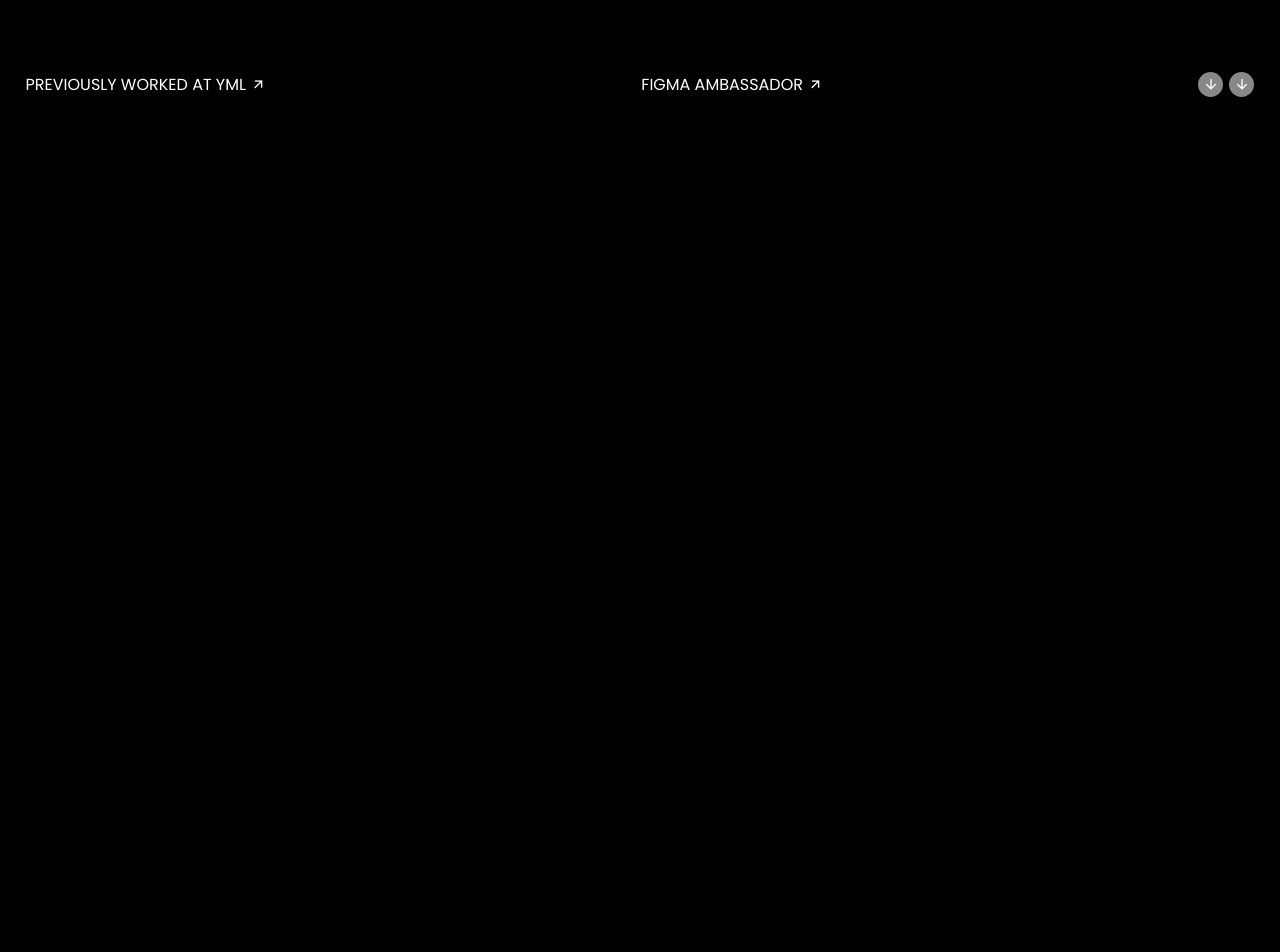
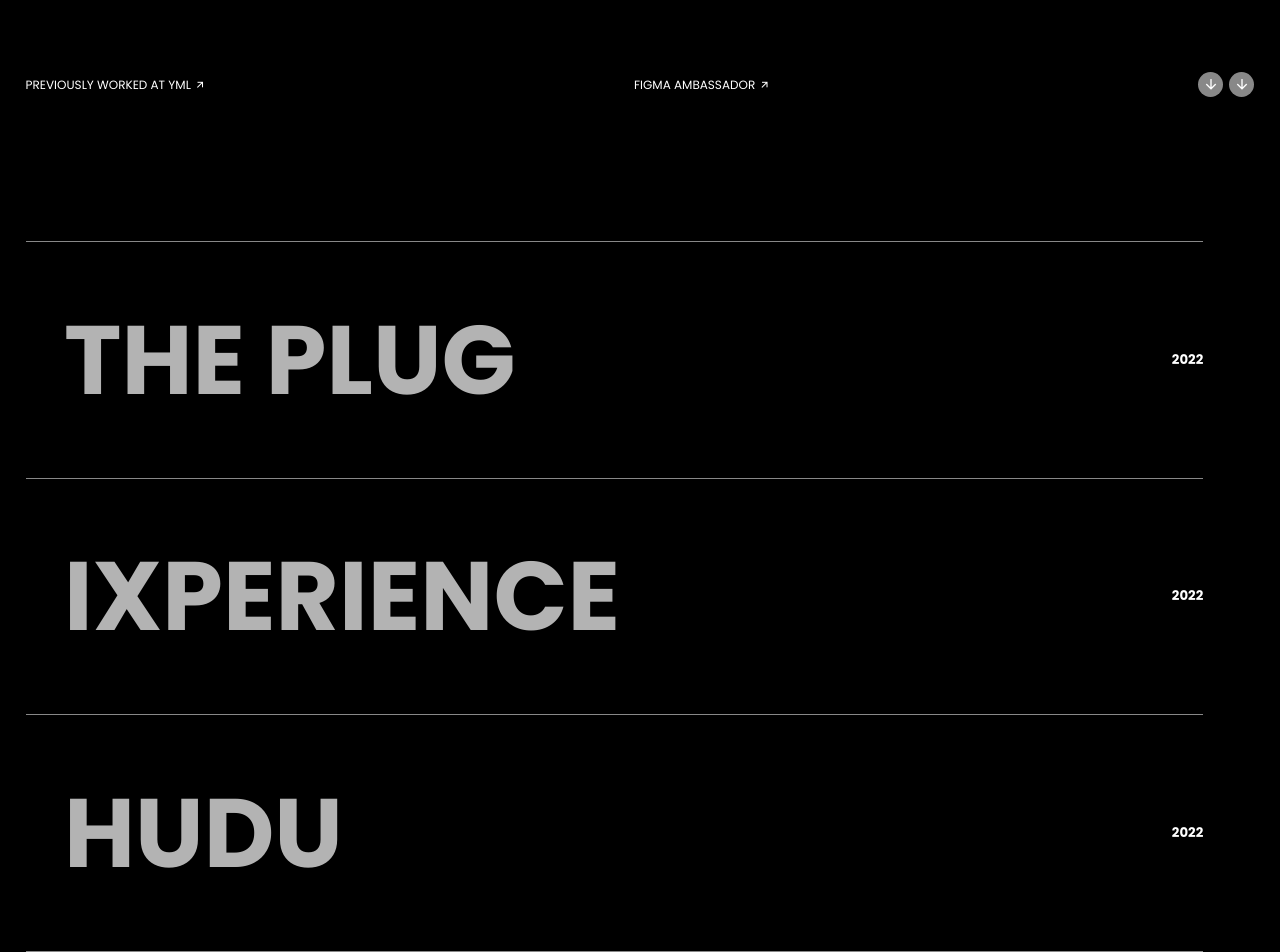
Before and after one commit to SinghAstra/SinghAstra, a React (Create React App) app: page / in a window 1280 px wide. Shown: the part 679-1631 px from the top of the page. Before the commit the page ends 800 px from the top, so only its background shows below. Built offline with nearby package versions, Linux system fonts and the light colour scheme.

Commit message:
features UI

```diff
--- a/src/App.js
+++ b/src/App.js
@@ -1,10 +1,12 @@
 import "./App.css";
+import Features from "./components/Features";
 import Hero from "./components/Hero";
 
 function App() {
   return (
     <div>
       <Hero />
+      <Features />
     </div>
   );
 }
--- /dev/null
+++ b/src/components/Features.js
@@ -0,0 +1,26 @@
+import React from "react";
+import "../styles/Features.css";
+
+const Features = () => {
+  return (
+    <div className="features">
+      <div className="feature">
+        {/* <img src="./plug.png" alt=""> */}
+        <h1>The Plug</h1>
+        <h5>2022</h5>
+      </div>
+      <div className="feature">
+        {/* <img src="./ixperience.png" alt=""> */}
+        <h1>ixperience</h1>
+        <h5>2022</h5>
+      </div>
+      <div className="feature last-feature">
+        {/* <img src="./hudu.png" alt=""> */}
+        <h1>hudu</h1>
+        <h5>2022</h5>
+      </div>
+    </div>
+  );
+};
+
+export default Features;
--- a/src/components/Hero.js
+++ b/src/components/Hero.js
@@ -9,7 +9,7 @@
       <Navbar />
       <div className="main-heading">
         <h1>Product</h1>
-        <div class="blockText">
+        <div className="blockText">
           <h1>Designer</h1>
           <h5>Based in toronto</h5>
         </div>
@@ -20,17 +20,17 @@
       </div>
       <div className="hero-footer">
         <Link to="/">
-          Previously Worked at YML <i class="ri-arrow-right-up-line"></i>
+          Previously Worked at YML <i className="ri-arrow-right-up-line"></i>
         </Link>
         <Link to="/">
-          Figma Ambassador <i class="ri-arrow-right-up-line"></i>
+          Figma Ambassador <i className="ri-arrow-right-up-line"></i>
         </Link>
         <div className="hero-footer-nav">
-          <div class="circle">
-            <i class="ri-arrow-down-line"></i>
+          <div className="circle">
+            <i className="ri-arrow-down-line"></i>
           </div>
-          <div class="circle">
-            <i class="ri-arrow-down-line"></i>
+          <div className="circle">
+            <i className="ri-arrow-down-line"></i>
           </div>
         </div>
       </div>
--- /dev/null
+++ b/src/styles/Features.css
@@ -0,0 +1,26 @@
+.features {
+  padding-top: 15vh;
+  padding-right: 6vw;
+  padding-left: 2vw;
+  height: 100vh;
+  color: white;
+}
+
+.feature {
+  border-top: 1px solid #888;
+  display: flex;
+  justify-content: space-between;
+  align-items: center;
+  padding: 3.5vw 3vw;
+  padding-right: 0;
+}
+
+.feature h1 {
+  text-transform: uppercase;
+  font-size: 7.6vw;
+  opacity: 0.7;
+}
+
+.last-feature {
+  border-bottom: 1px solid #888;
+}
--- a/src/styles/Hero.css
+++ b/src/styles/Hero.css
@@ -49,11 +49,11 @@
   text-align: right;
   text-transform: uppercase;
   margin-top: 0.5vw;
-  font-size: 1vw;
+  font-size: 12px;
   text-align: right;
   padding-right: 50px;
   color: white;
-  letter-spacing: 2px;
+  letter-spacing: 1px;
 }
 
 .hero-footer {
@@ -69,6 +69,7 @@
 
 .hero-footer a {
   text-transform: uppercase;
+  font-size: 12px;
 }
 
 .hero-footer-nav {
```
